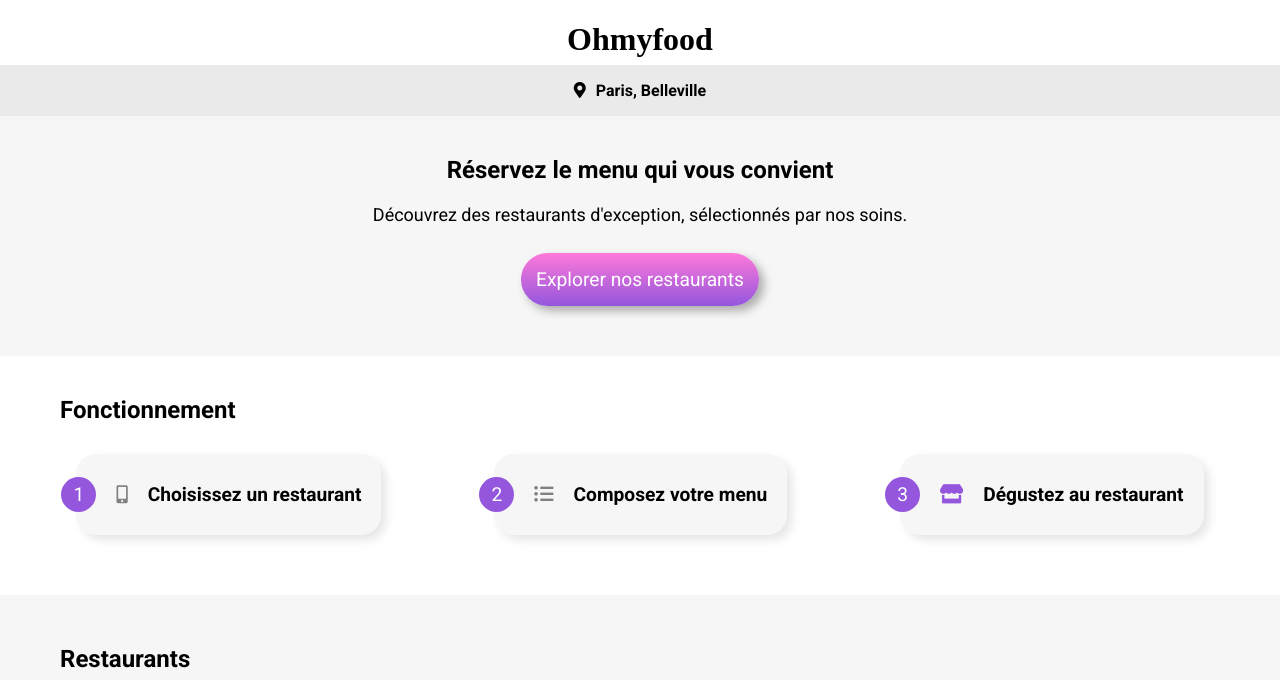
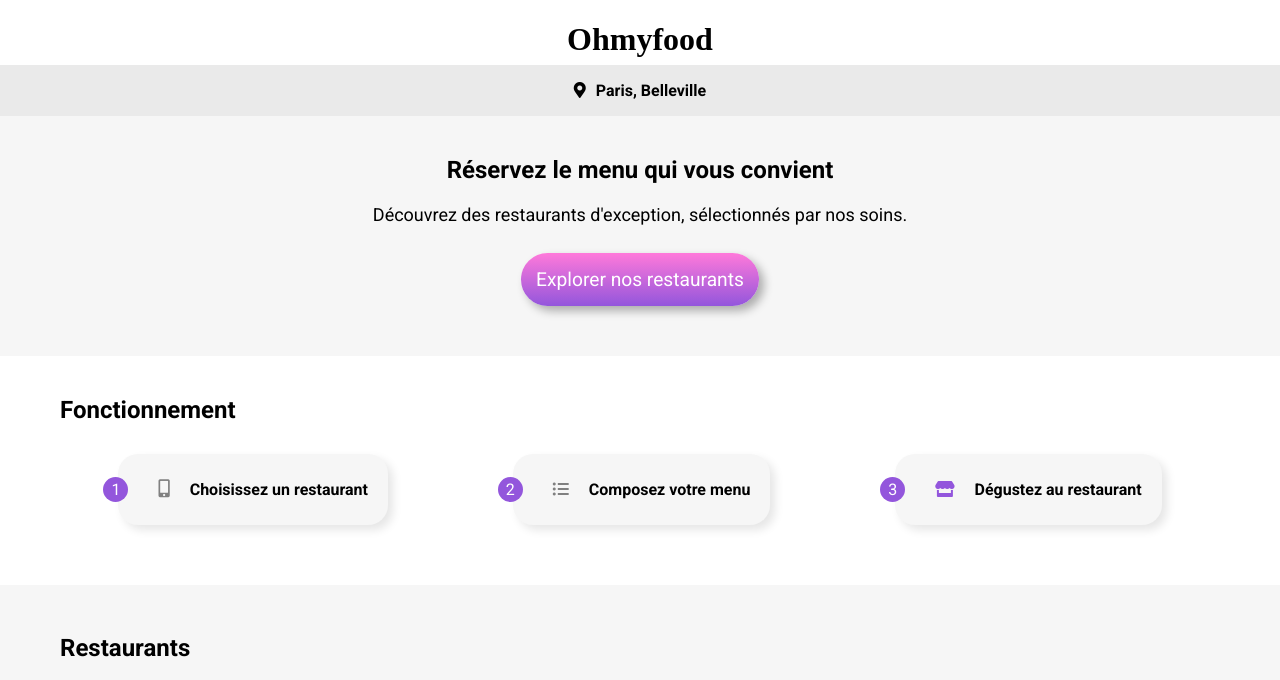
Before and after one commit to Leiaantou/LeiaAntou_3_14082021, a website: page index.html in a window 1280 px wide. Shown: the top 680 px of the page. Drawn offline with Linux system fonts and the light colour scheme; a web font is replaced by a local one.

Commit message:
améliorations visuelles

```diff
--- a/sass/pages/_page-index.scss
+++ b/sass/pages/_page-index.scss
@@ -62,6 +62,8 @@
         display: flex;
         flex-direction: row;
         justify-content: space-around;
+        margin-left: 36px;
+        margin-right: 36px;
     }
 
     @include largescreen-only {
@@ -104,31 +106,13 @@
     margin-top: 13px;
 
     @include desktop-only {
-        width: 35px;
-        height: 35px;
         margin-left: -35px;
-        margin-top: 13px;
-        font-size: larger;
     }
 
-    @include largescreen-only {
-        margin-top: 20px;
-    }
-}
-
-p.text {
-    @include desktop-only {
-        font-size: larger;
-        white-space: nowrap;
-    }
 }
 
 .howtouse i {
     margin: 0 20px;
-
-    @include desktop-only {
-        font-size: larger;
-    }
 }
 
 i.fas.fa-mobile-alt.howtouse__icon {
```
Also changed, not shown: assets/css/style.css, 1 other file.
